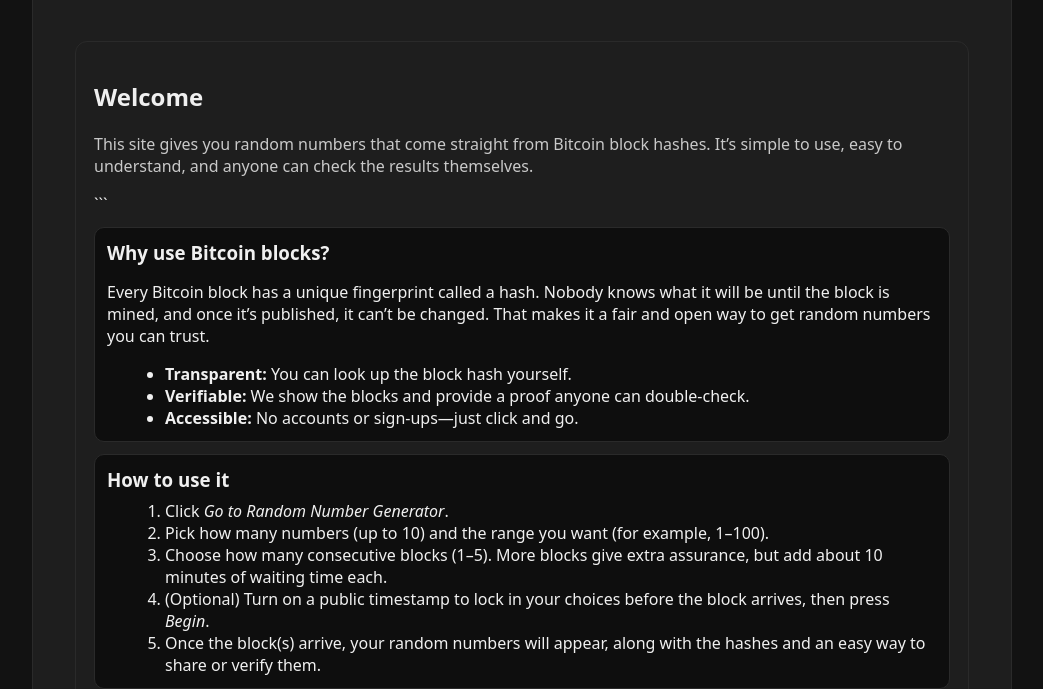
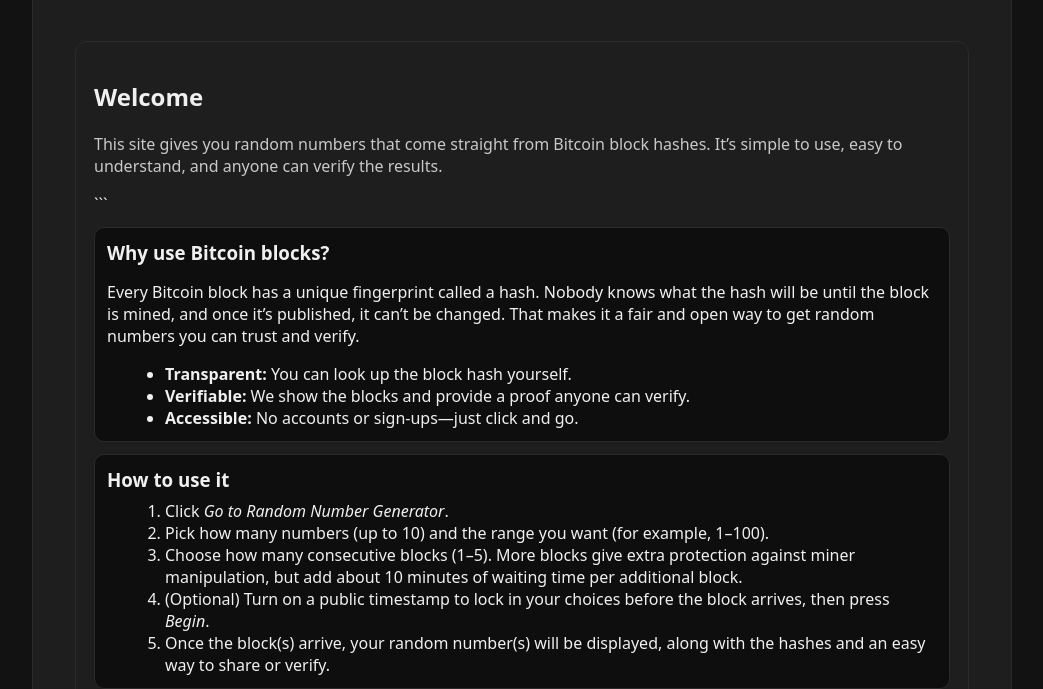
Before and after one commit to btcdds/bitcoinblockrng, a plain HTML site: page index.html in a window 1280 px wide. Shown: the part 289-978 px from the top of the page, without its empty margins (118-1161 px from the left). Drawn offline with Linux system fonts and the light colour scheme; no server answers.

Commit message:
Update index.html

````diff
--- a/index.html
+++ b/index.html
@@ -90,15 +90,15 @@
     <!-- Landing Page -->
     <section id="landing" class="section">
       <h2>Welcome</h2>
-      <p class="muted" style="margin-top:4px;">This site gives you random numbers that come straight from Bitcoin block hashes. It’s simple to use, easy to understand, and anyone can check the results themselves.</p>
+      <p class="muted" style="margin-top:4px;">This site gives you random numbers that come straight from Bitcoin block hashes. It’s simple to use, easy to understand, and anyone can verify the results.</p>
 
 ```
   <div class="card-lite" style="margin-top:12px;">
     <h3 style="margin:0 0 8px;">Why use Bitcoin blocks?</h3>
-    <p>Every Bitcoin block has a unique fingerprint called a hash. Nobody knows what it will be until the block is mined, and once it’s published, it can’t be changed. That makes it a fair and open way to get random numbers you can trust.</p>
+    <p>Every Bitcoin block has a unique fingerprint called a hash. Nobody knows what the hash will be until the block is mined, and once it’s published, it can’t be changed. That makes it a fair and open way to get random numbers you can trust and verify.</p>
     <ul style="margin:0 0 0 18px;">
       <li><strong>Transparent:</strong> You can look up the block hash yourself.</li>
-      <li><strong>Verifiable:</strong> We show the blocks and provide a proof anyone can double‑check.</li>
+      <li><strong>Verifiable:</strong> We show the blocks and provide a proof anyone can verify.</li>
       <li><strong>Accessible:</strong> No accounts or sign‑ups—just click and go.</li>
     </ul>
   </div>
@@ -108,9 +108,9 @@
     <ol style="margin:0 0 0 18px;">
       <li>Click <em>Go to Random Number Generator</em>.</li>
       <li>Pick how many numbers (up to 10) and the range you want (for example, 1–100).</li>
-      <li>Choose how many consecutive blocks (1–5). More blocks give extra assurance, but add about 10 minutes of waiting time each.</li>
+      <li>Choose how many consecutive blocks (1–5). More blocks give extra protection against miner manipulation, but add about 10 minutes of waiting time per additional block.</li>
       <li>(Optional) Turn on a public timestamp to lock in your choices before the block arrives, then press <em>Begin</em>.</li>
-      <li>Once the block(s) arrive, your random numbers will appear, along with the hashes and an easy way to share or verify them.</li>
+      <li>Once the block(s) arrive, your random number(s) will be displayed, along with the hashes and an easy way to share or verify.</li>
     </ol>
   </div>
 
@@ -118,15 +118,6 @@
 
   <button class="button" id="gotoGenerator" style="margin-top:12px;">Go to Random Number Generator</button>
 </section>
-
-<!-- Generator Page -->
-<section id="generator" class="section hidden">
-  <h2>Random Number Generator</h2>
-  <p class="muted">Choose how many random numbers (max <strong>10</strong>), a range, and consecutive blocks (max <strong>5</strong>).</p>
-  ... (rest of file unchanged) ...
-```
-
-    </section>
 
     <!-- Generator Page -->
     <section id="generator" class="section hidden">
````
